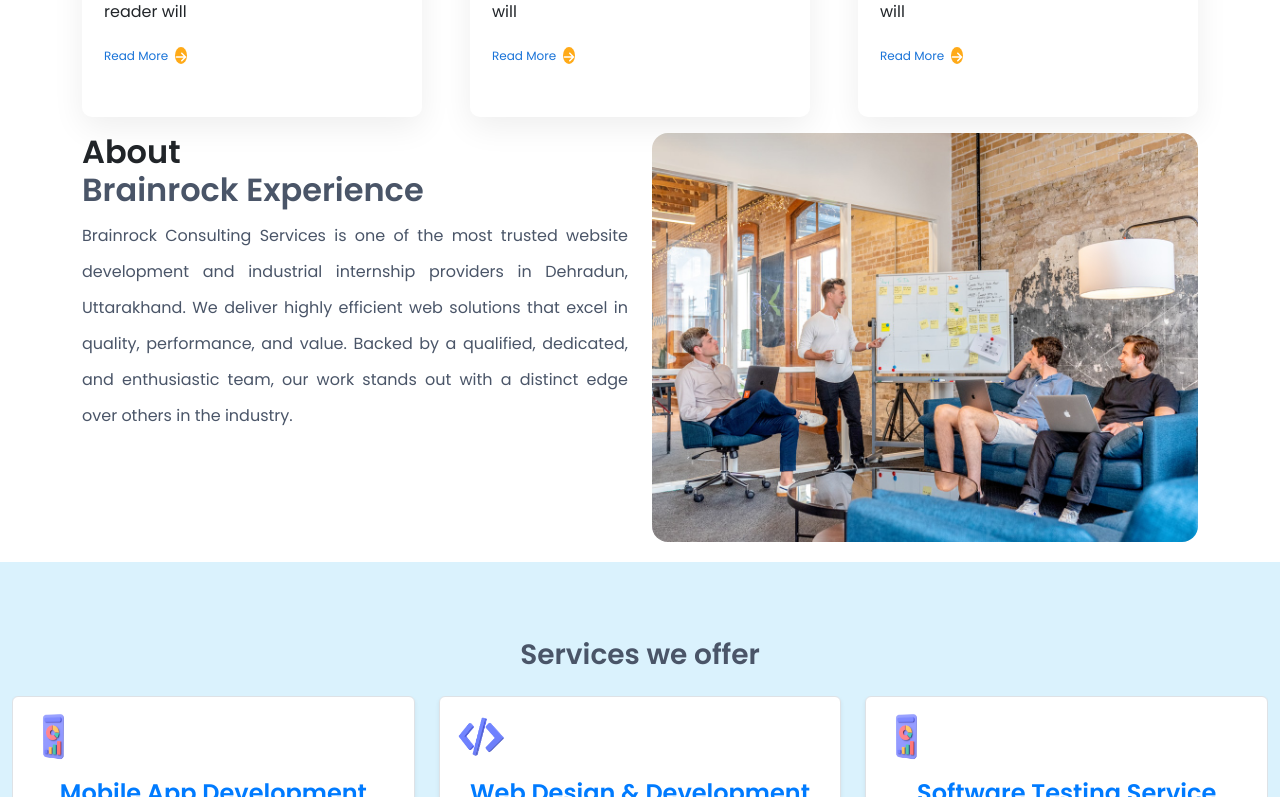
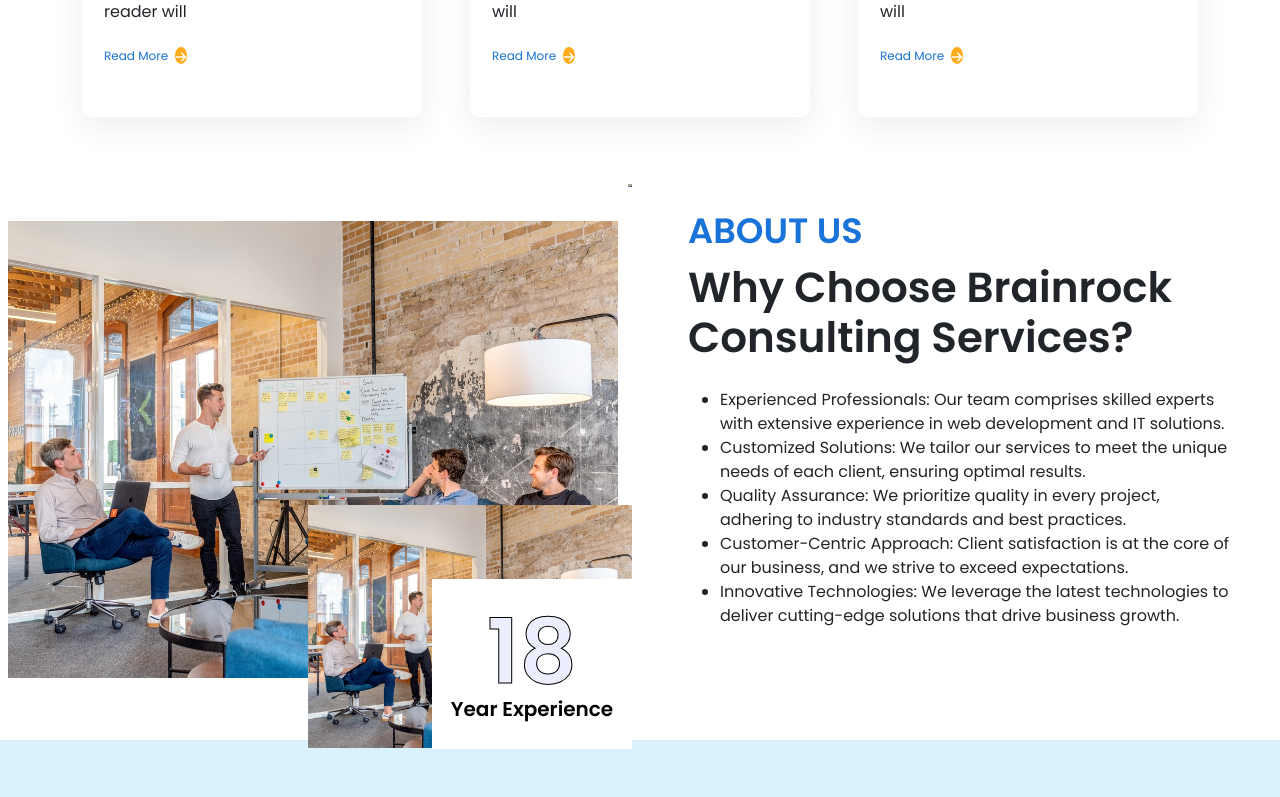
Before and after one commit to rajeshthap/BrainRockWebsite, a React (Create React App) app: page / in a window 1280 px wide. Shown: the part 763-1560 px from the top of the page. Built offline with nearby package versions, Linux system fonts and the light colour scheme; no server answers; the HTML template or start-up script is replaced by a standard one.

Commit message:
home page

```diff
--- a/src/assets/css/UserPage.css
+++ b/src/assets/css/UserPage.css
@@ -431,8 +431,122 @@ a:hover {
 
 /* end feature Styles */
 
+/* about us section start */
+.grid-2 {
+    display: grid;
+    grid-gap: 3rem;
+    grid-template-columns: repeat(2, 1fr);
+}
+
+.about-left-content {
+    position: relative;
+    z-index: 1;
+}
 
 
+.about-phase-1 {
+    display: grid;
+    grid-template-columns: 610px 1fr;
+    grid-gap: 10px;
+}
+
+.mt-30 {
+    margin-top: 3rem;
+}
+
+.img,
+img {
+    max-width: 100%;
+    -webkit-transition: all 0.3s ease-out 0s;
+    -moz-transition: all 0.3s ease-out 0s;
+    -ms-transition: all 0.3s ease-out 0s;
+    -o-transition: all 0.3s ease-out 0s;
+    transition: all 0.3s ease-out 0s;
+    height: auto;
+}
+
+.about-pic-content {
+    position: absolute;
+    bottom: -70px;
+    left: 300px;
+}
+
+.about-pic-content .about-yr-exp {
+    position: absolute;
+    right: 0;
+    bottom: -1px;
+    width: 200px;
+    height: 170px;
+    text-align: center;
+    background-color: var(--br-white);
+    display: flex;
+    flex-direction: column;
+    align-items: center;
+    justify-content: center;
+}
+
+.about-pic-content .about-yr-exp p {
+    -webkit-text-fill-color: #ECEEFD;
+    -webkit-text-stroke-width: 1px;
+    -webkit-text-stroke-color: var(--br-black);
+    font-size: 90px;
+    line-height: 1;
+    font-weight: 900;
+    margin-bottom: 0;
+}
+
+.about-pic-content .about-yr-exp h5 {
+    font-size: 20px;
+    font-weight: 700;
+    color: var(--br-black);
+    margin-bottom: 0;
+}
+
+.hero-sub-title {
+    font-size: 2.2rem;
+    font-weight: 800;
+    line-height: 1;
+    display: inline-block;
+    color: #1973d8;
+    text-transform: uppercase;
+    margin-bottom: 15px;
+}
+
+.heading-1 {
+    font-size: 42px;
+    line-height: 1.2;
+    font-weight: 800;
+}
+
+/* about us section End */
+@media only screen and (max-width: 767px) {
+    .about-1 {
+        margin-top: 0;
+        width: 100%;
+    }
+
+    .about-2 {
+        display: none;
+    }
+
+    .about-pic-content {
+        position: inherit;
+        bottom: 0;
+        left: 0;
+    }
+
+    .about-3 {
+        display: none;
+    }
+
+    .about-phase-1 {
+        grid-template-columns: 1fr;
+    }
+
+    .about-pic-content .about-yr-exp {
+        display: none;
+    }
+}
 
 @media (max-width: 1180px) {}
 
@@ -466,3 +580,11 @@ a:hover {
     }
 
 }
+
+@media only screen and (max-width: 568px) {
+
+    .grid-3 {
+
+        grid-template-columns: 1fr;
+    }
+}
--- a/src/componets/pages/UserPage.js
+++ b/src/componets/pages/UserPage.js
@@ -179,36 +179,65 @@ function UserPage() {
         </Row>
 
 
-        <Row className="mt-3">
-          <Col lg={6} md={6} sm={12}>
-            <div className="resorce-sub-list">
-              <h1>
-                About <br></br>
-                <span className="resorce-about-list">Brainrock Experience</span>
-              </h1>
-              <p>
-                Brainrock Consulting Services is one of the most trusted website
-                development and industrial internship providers in Dehradun,
-                Uttarakhand. We deliver highly efficient web solutions that
-                excel in quality, performance, and value. Backed by a qualified,
-                dedicated, and enthusiastic team, our work stands out with a
-                distinct edge over others in the industry.
-              </p>
-            </div>
-          </Col>
-          <Col lg={6} md={6} sm={12}>
-            <div className="br-img">
+
+      </Container>
+      <Container fluid>
+
+        <div className="about-wpr my-5">
+          <Row>
+            <Col lg={6} md={6} sm={12} className="about-box p-2">
+              <div className="about-left-content">
+                <div className="about-phase-1">
                   <i>
                     <img
                       src={PoorImg}
                       alt="groupimage"
-                  className="img-fluid br-img"
+                      className="img-fluid  about-1 mt-30"
+                    ></img>
+                  </i>
+
+                  <i>
+                    <img
+                      src={PoorImg}
+                      alt="groupimage"
+                      className="img-fluid  about-2"
                     ></img>
                   </i>
                 </div>
+                <div className="about-pic-content">
+                  <i>
+                    <img
+                      src={PoorImg}
+                      alt="groupimage"
+                      className="img-fluid about-3"
+                    ></img>
+                  </i>
+                  <div className="about-yr-exp"><p>18</p>
+                    <h5>
+                      <span>Year</span> Experience
+                    </h5></div>
+                </div>
+
+              </div>
+
+            </Col>
+            <Col lg={6} md={6} sm={12} className="about-right pl-30 d-flex flex-column justify-content-center p-5">
+
+              <span className="hero-sub-title">About Us</span>
+              <h2 className="heading-1">Why Choose Brainrock Consulting Services?</h2>
+              <p> </p>
+              <ul className="about-list">
+                <li>Experienced Professionals: Our team comprises skilled experts with extensive experience in web development and IT solutions.</li>
+                <li>Customized Solutions: We tailor our services to meet the unique needs of each client, ensuring optimal results.</li>
+                <li>Quality Assurance: We prioritize quality in every project, adhering to industry standards and best practices.</li>
+                <li>Customer-Centric Approach: Client satisfaction is at the core of our business, and we strive to exceed expectations.</li>
+                <li>Innovative Technologies: We leverage the latest technologies to deliver cutting-edge solutions that drive business growth.</li>
+              </ul>
             </Col>
           </Row>
+        </div>
       </Container>
+
       <ServicesCarousel />
 
       <Container>
```
Lines whose indentation alone changed are shown as unchanged.
